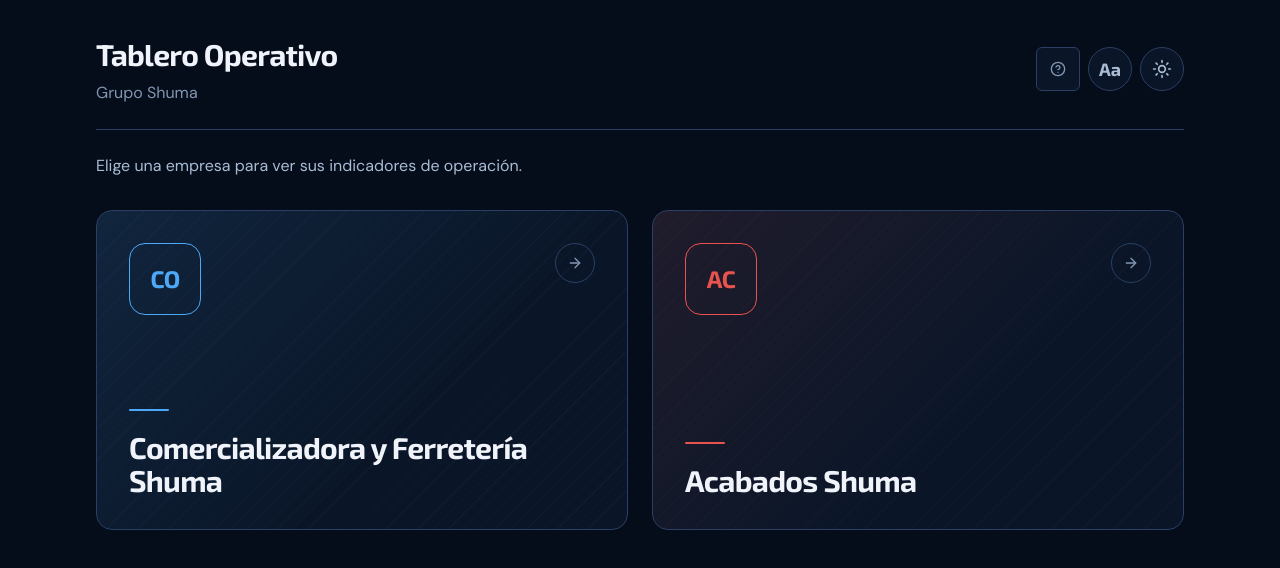
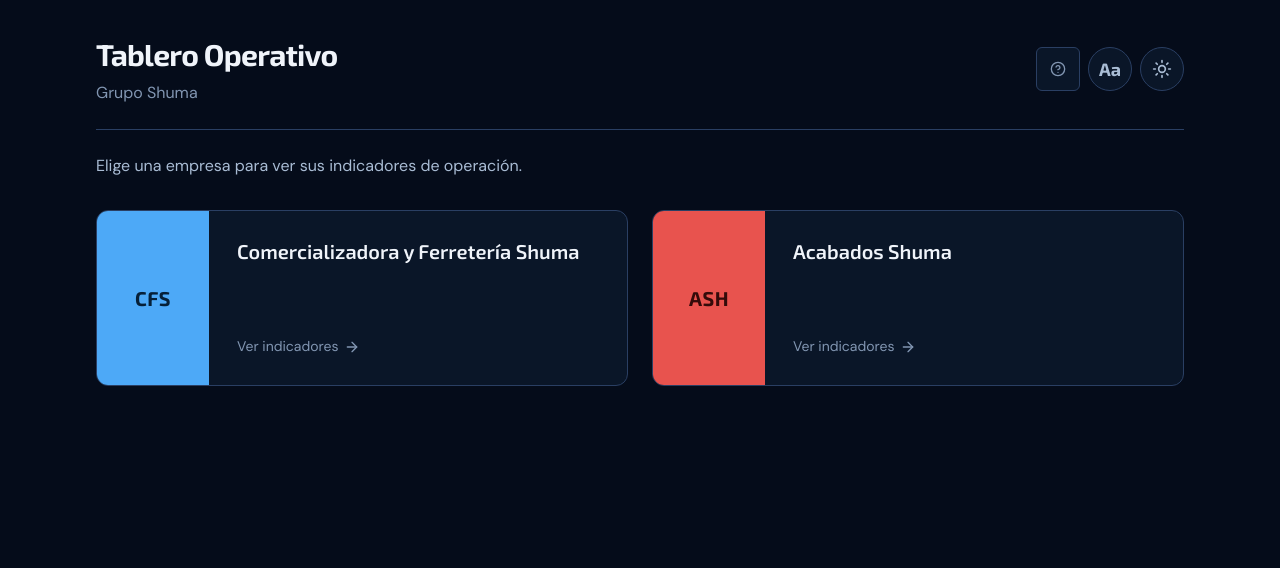
Before and after one commit to Josalfer1097/Shuma_BI, a Next.js app: page / in a window 1280 px wide. Shown: the top 568 px of the page. Built offline with nearby package versions, Linux system fonts and the light colour scheme.

Commit message:
Rebuild company cards with split panel layout and real initials

```diff
--- a/app/globals.css
+++ b/app/globals.css
@@ -65,6 +65,11 @@
      se aclara conservando el matiz y se separa del rojo de error. */
   --empresa-cfs:      #4DA9F7;   /* 6.96:1 */
   --empresa-acabados: #E8534E;   /* 4.99:1 */
+
+  /* Texto sobre el bloque solido de color. Los dos tonos son claros, asi que
+     el texto va oscuro en ambos casos. */
+  --sobre-empresa-cfs:      #062038;
+  --sobre-empresa-acabados: #340B0A;
 }
 
 /* ---------- MODO CLARO ---------- */
@@ -105,6 +110,9 @@
   /* Colores de identidad por empresa */
   --empresa-cfs:      #0B5FBF;   /* 6.17:1 */
   --empresa-acabados: #B01326;   /* 7.08:1 */
+
+  --sobre-empresa-cfs:      #FFFFFF;
+  --sobre-empresa-acabados: #FFFFFF;
 }
 
 body {
--- a/components/EmpresaCard.tsx
+++ b/components/EmpresaCard.tsx
@@ -6,81 +6,52 @@ import type { Empresa } from '@/lib/empresas'
 /**
  * Tarjeta de empresa en la pagina de inicio.
  *
- * Representa una empresa completa, no un area. Por eso no lleva cifras ni
- * estado ni descripcion de un modulo: cuando entren credito y cobranza,
- * ventas y compras, cualquier dato de logistica aqui estaria hablando de una
- * sexta parte del contenido como si fuera el todo.
+ * Representa una empresa completa, no un area. Por eso no lleva cifras: con
+ * credito y cobranza, ventas y compras por entrar, un dato de logistica aqui
+ * estaria hablando por todas.
  *
- * Queda identidad pura: color, monograma y nombre. Y como es lo unico que
- * hay en la pantalla, el trabajo visual se concentra aqui.
+ * Composicion de panel dividido: bloque solido de color con las siglas a la
+ * izquierda, nombre a la derecha. El bloque resuelve dos problemas de la
+ * version anterior, el vacio del centro y un color que apenas se percibia, sin
+ * recurrir a degradados ni efectos. Y escala: puestas en columna, los bloques
+ * forman una franja lateral que se lee como indice.
  */
 export function EmpresaCard({ empresa }: { empresa: Empresa }) {
   const color = `var(--empresa-${empresa.id})`
-  const iniciales = empresa.nombreCorto.slice(0, 2).toUpperCase()
 
   return (
     <Link
       href={`/${empresa.id}`}
       aria-label={`Ver indicadores de ${empresa.nombre}`}
       style={{ ['--color-empresa' as string]: color }}
-      className="group relative isolate flex min-h-[20rem] flex-col justify-between overflow-hidden rounded-2xl border border-border bg-bg-surface p-8 transition-[transform,border-color,box-shadow] duration-500 hover:-translate-y-1.5 hover:border-[color:var(--color-empresa)] hover:shadow-2xl focus-visible:outline-none focus-visible:ring-2 focus-visible:ring-[color:var(--color-empresa)] focus-visible:ring-offset-2 focus-visible:ring-offset-bg-base motion-reduce:transition-none motion-reduce:hover:translate-y-0"
+      className="group flex min-h-[11rem] overflow-hidden rounded-xl border border-border bg-bg-surface transition-[border-color,box-shadow] duration-300 hover:border-[color:var(--color-empresa)] hover:shadow-xl focus-visible:outline-none focus-visible:ring-2 focus-visible:ring-[color:var(--color-empresa)] focus-visible:ring-offset-2 focus-visible:ring-offset-bg-base"
     >
-      {/* Barrido diagonal en el color de la empresa. Ocupa la tarjeta
-          completa en lugar de una franja: es lo que la distingue de lejos. */}
+      {/* Bloque solido con las siglas reales de la empresa, no un recorte del
+          nombre: son CFS y ASH, no "CO" y "AC". */}
       <div
-        aria-hidden="true"
-        className="pointer-events-none absolute inset-0 -z-10 opacity-[0.10] transition-opacity duration-500 group-hover:opacity-[0.22]"
-        style={{
-          background: `linear-gradient(135deg, ${'var(--color-empresa)'} 0%, transparent 62%)`,
-        }}
-      />
-
-      {/* Trama de lineas finas. Da materia a la superficie sin competir con
-          nada; a esta opacidad casi no se ve, y esa es la intencion. */}
-      <div
-        aria-hidden="true"
-        className="pointer-events-none absolute inset-0 -z-10 opacity-[0.035]"
-        style={{
-          backgroundImage:
-            'repeating-linear-gradient(135deg, currentColor 0px, currentColor 1px, transparent 1px, transparent 11px)',
-          color: 'var(--color-empresa)',
-        }}
-      />
-
-      <div className="flex items-start justify-between gap-4">
-        {/* Monograma dentro de su propia caja: contenido, no recortado por el
-            borde de la tarjeta. */}
+        className="flex w-24 shrink-0 items-center justify-center transition-[width] duration-300 group-hover:w-28 sm:w-28 sm:group-hover:w-32"
+        style={{ backgroundColor: color }}
+      >
         <span
-          aria-hidden="true"
-          className="flex h-[4.5rem] w-[4.5rem] shrink-0 items-center justify-center rounded-2xl border font-exo text-scale-2xl font-bold tracking-tight transition-transform duration-500 group-hover:scale-105 motion-reduce:group-hover:scale-100"
-          style={{
-            color,
-            borderColor: color + '4D',
-            backgroundColor: color + '1A',
-          }}
+          className="font-exo text-scale-xl font-bold tracking-wide"
+          style={{ color: `var(--sobre-empresa-${empresa.id})` }}
         >
-          {iniciales}
-        </span>
-
-        <span
-          className="flex h-10 w-10 shrink-0 items-center justify-center rounded-full border border-border text-text-muted transition-all duration-500 group-hover:border-[color:var(--color-empresa)] group-hover:bg-[color:var(--color-empresa)] group-hover:text-bg-base"
-          aria-hidden="true"
-        >
-          <ArrowRight className="h-4 w-4 transition-transform duration-500 group-hover:translate-x-0.5" />
+          {empresa.siglas}
         </span>
       </div>
 
-      <div>
-        {/* Linea de acento que crece al pasar el cursor. Un solo gesto que
-            confirma que la tarjeta responde. */}
-        <span
-          aria-hidden="true"
-          className="mb-5 block h-0.5 w-10 rounded-full transition-all duration-500 group-hover:w-20"
-          style={{ backgroundColor: color }}
-        />
-        <h2 className="font-exo text-scale-3xl font-bold leading-[1.1] tracking-tight text-text-primary">
+      <div className="flex min-w-0 flex-1 flex-col justify-between p-6 sm:p-7">
+        <h2 className="font-exo text-scale-xl font-semibold leading-tight text-text-primary">
           {empresa.nombre}
         </h2>
+
+        <span className="mt-6 inline-flex items-center gap-1.5 text-scale-sm text-text-muted transition-colors group-hover:text-[color:var(--color-empresa)]">
+          Ver indicadores
+          <ArrowRight
+            className="h-4 w-4 transition-transform duration-300 group-hover:translate-x-1"
+            aria-hidden="true"
+          />
+        </span>
       </div>
     </Link>
   )
--- a/lib/empresas.ts
+++ b/lib/empresas.ts
@@ -15,6 +15,8 @@ export interface Empresa {
   nombre: string
   /** Nombre corto, para el selector y las etiquetas. */
   nombreCorto: string
+  /** Siglas reales de la empresa, no un recorte del nombre. */
+  siglas: string
   descripcion: string
   /**
    * Meta de dias comprometida, de la cotizacion a la validacion de entrega.
@@ -37,6 +39,7 @@ export const EMPRESAS: Empresa[] = [
     id: 'cfs',
     nombre: 'Comercializadora y Ferretería Shuma',
     nombreCorto: 'Comercializadora',
+    siglas: 'CFS',
     descripcion: 'Operación logística con reparto por zonas',
     metaDias: 5,
     usaZonas: true,
@@ -45,6 +48,7 @@ export const EMPRESAS: Empresa[] = [
     id: 'acabados',
     nombre: 'Acabados Shuma',
     nombreCorto: 'Acabados',
+    siglas: 'ASH',
     descripcion: 'Operación logística en Puebla',
     metaDias: 3,
     usaZonas: false,
--- a/package.json
+++ b/package.json
@@ -1,6 +1,6 @@
 {
   "name": "shuma-bi-temp",
-  "version": "0.21.0",
+  "version": "0.21.1",
   "private": true,
   "scripts": {
     "dev": "next dev",
```
Also changed, not shown: lib/format.ts (+18 -12 lines), 1 other file (tests, documents, lock files or other folders).
